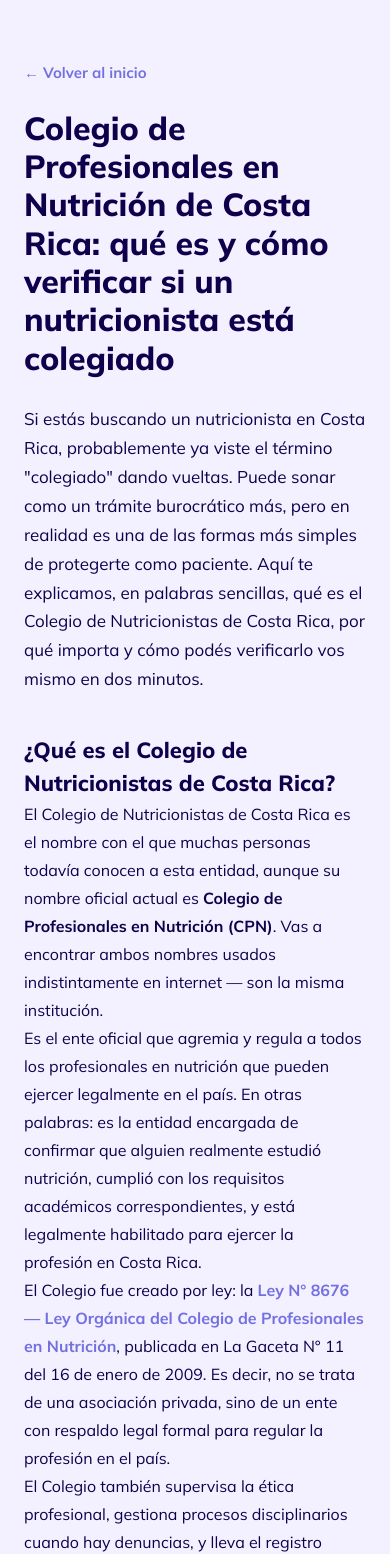
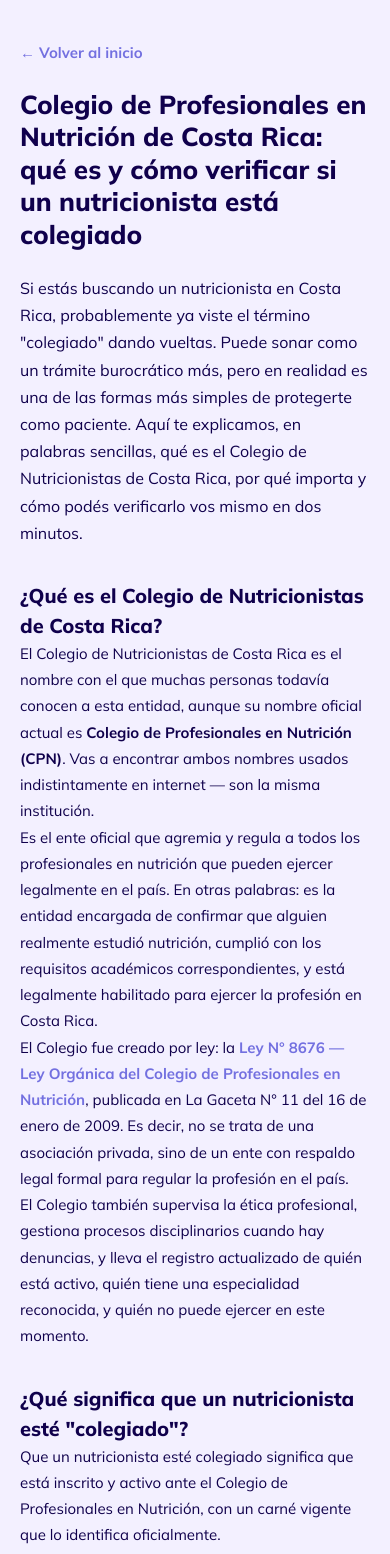
Before and after one commit to Cubujuqui/ncr-directory, a Next.js app: page /colegio-de-nutricionistas-costa-rica in a window 390 px wide. Shown: the top 1554 px of the page. Built offline with nearby package versions, Linux system fonts and the light colour scheme.

Commit message:
migrate colegio page to CSS Modules, mobile-first

```diff
--- /dev/null
+++ b/app/colegio-de-nutricionistas-costa-rica/page.module.css
@@ -0,0 +1,127 @@
+.pagina {
+  min-height: 100vh;
+  background: #F3F0FF;
+  font-family: 'Mulish', system-ui, sans-serif;
+  color: #10004C;
+}
+
+.contenedor {
+  max-width: 780px;
+  margin: 0 auto;
+  padding: 40px 20px;
+}
+
+.volver {
+  color: #7370E0;
+  text-decoration: none;
+  font-weight: 700;
+  font-size: 15px;
+}
+
+.titulo {
+  font-size: 26px;
+  font-weight: 800;
+  margin: 24px 0 8px;
+  line-height: 1.25;
+}
+
+.intro {
+  font-size: 16px;
+  line-height: 1.7;
+  color: #10004C;
+  margin-top: 24px;
+}
+
+.h2 {
+  font-size: 20px;
+  font-weight: 800;
+  margin-top: 34px;
+}
+
+.h3 {
+  font-size: 17px;
+  font-weight: 700;
+  margin-top: 22px;
+}
+
+.parrafo {
+  font-size: 15px;
+  line-height: 1.75;
+}
+
+.enlaceExterno {
+  color: #7370E0;
+  font-weight: 700;
+}
+
+.cajaCta {
+  background: #BFB6FF;
+  border-radius: 18px;
+  padding: 22px;
+  margin-top: 40px;
+}
+
+.cajaCtaTitulo {
+  font-size: 20px;
+  font-weight: 800;
+  margin: 0 0 10px;
+}
+
+.cajaCtaTexto {
+  font-size: 15px;
+  line-height: 1.7;
+  margin: 0 0 20px;
+}
+
+.botonCta {
+  display: inline-flex;
+  background: #7370E0;
+  color: #ffffff;
+  padding: 12px 26px;
+  border-radius: 999px;
+  text-decoration: none;
+  font-weight: 800;
+  font-size: 15px;
+}
+
+@media (min-width: 768px) {
+  .contenedor {
+    padding: 60px 24px;
+  }
+
+  .titulo {
+    font-size: 32px;
+  }
+
+  .intro {
+    font-size: 17px;
+    margin-top: 28px;
+  }
+
+  .h2 {
+    font-size: 22px;
+    margin-top: 40px;
+  }
+
+  .h3 {
+    font-size: 18px;
+    margin-top: 24px;
+  }
+
+  .parrafo {
+    font-size: 16px;
+  }
+
+  .cajaCta {
+    padding: 28px;
+    margin-top: 48px;
+  }
+
+  .cajaCtaTitulo {
+    font-size: 22px;
+  }
+
+  .cajaCtaTexto {
+    font-size: 16px;
+  }
+}
--- a/app/colegio-de-nutricionistas-costa-rica/page.tsx
+++ b/app/colegio-de-nutricionistas-costa-rica/page.tsx
@@ -1,6 +1,7 @@
 import React from 'react';
 import Link from 'next/link';
 import type { Metadata } from 'next';
+import styles from './page.module.css';
 
 export const metadata: Metadata = {
   title: 'Colegio de Nutricionistas de Costa Rica: qué es y cómo verificar',
@@ -10,28 +11,28 @@ export const metadata: Metadata = {
 
 export default function ColegioNutricionistas() {
   return (
-    <div style={{ minHeight: '100vh', background: '#F3F0FF', fontFamily: "'Mulish', system-ui, sans-serif", color: '#10004C' }}>
-      <div style={{ maxWidth: '780px', margin: '0 auto', padding: '60px 24px' }}>
-        <Link href="/" style={{ color: '#7370E0', textDecoration: 'none', fontWeight: 700, fontSize: '15px' }}>
+    <div className={styles.pagina}>
+      <div className={styles.contenedor}>
+        <Link href="/" className={styles.volver}>
           ← Volver al inicio
         </Link>
 
-        <h1 style={{ fontSize: '32px', fontWeight: 800, margin: '24px 0 8px', lineHeight: 1.2 }}>
+        <h1 className={styles.titulo}>
           Colegio de Profesionales en Nutrición de Costa Rica: qué es y cómo verificar si un nutricionista está colegiado
         </h1>
 
-        <p style={{ fontSize: '17px', lineHeight: 1.7, color: '#10004C', marginTop: '28px' }}>
+        <p className={styles.intro}>
           Si estás buscando un nutricionista en Costa Rica, probablemente ya viste el término &quot;colegiado&quot; dando vueltas. Puede sonar como un trámite burocrático más, pero en realidad es una de las formas más simples de protegerte como paciente. Aquí te explicamos, en palabras sencillas, qué es el Colegio de Nutricionistas de Costa Rica, por qué importa y cómo podés verificarlo vos mismo en dos minutos.
         </p>
 
-        <h2 style={{ fontSize: '22px', fontWeight: 800, marginTop: '40px' }}>¿Qué es el Colegio de Nutricionistas de Costa Rica?</h2>
-        <p style={{ fontSize: '16px', lineHeight: 1.75 }}>
+        <h2 className={styles.h2}>¿Qué es el Colegio de Nutricionistas de Costa Rica?</h2>
+        <p className={styles.parrafo}>
           El Colegio de Nutricionistas de Costa Rica es el nombre con el que muchas personas todavía conocen a esta entidad, aunque su nombre oficial actual es <strong>Colegio de Profesionales en Nutrición (CPN)</strong>. Vas a encontrar ambos nombres usados indistintamente en internet — son la misma institución.
         </p>
-        <p style={{ fontSize: '16px', lineHeight: 1.75 }}>
+        <p className={styles.parrafo}>
           Es el ente oficial que agremia y regula a todos los profesionales en nutrición que pueden ejercer legalmente en el país. En otras palabras: es la entidad encargada de confirmar que alguien realmente estudió nutrición, cumplió con los requisitos académicos correspondientes, y está legalmente habilitado para ejercer la profesión en Costa Rica.
         </p>
-<p style={{ fontSize: '16px', lineHeight: 1.75 }}>
+        <p className={styles.parrafo}>
           {'El Colegio fue creado por ley: la '}
           {React.createElement(
             'a',
@@ -39,60 +40,58 @@ export default function ColegioNutricionistas() {
               href: 'http://www.pgrweb.go.cr/scij/Busqueda/Normativa/Normas/nrm_texto_completo.aspx?param2=NRTC&nValor1=1&nValor2=64716&strTipM=TC',
               target: '_blank',
               rel: 'noopener noreferrer',
-              style: { color: '#7370E0', fontWeight: 700 },
+              className: styles.enlaceExterno,
             },
             'Ley N° 8676 — Ley Orgánica del Colegio de Profesionales en Nutrición'
           )}
           {', publicada en La Gaceta N° 11 del 16 de enero de 2009. Es decir, no se trata de una asociación privada, sino de un ente con respaldo legal formal para regular la profesión en el país.'}
-        </p>        <p style={{ fontSize: '16px', lineHeight: 1.75 }}>
+        </p>
+        <p className={styles.parrafo}>
           El Colegio también supervisa la ética profesional, gestiona procesos disciplinarios cuando hay denuncias, y lleva el registro actualizado de quién está activo, quién tiene una especialidad reconocida, y quién no puede ejercer en este momento.
         </p>
 
-        <h2 style={{ fontSize: '22px', fontWeight: 800, marginTop: '40px' }}>¿Qué significa que un nutricionista esté &quot;colegiado&quot;?</h2>
-        <p style={{ fontSize: '16px', lineHeight: 1.75 }}>
+        <h2 className={styles.h2}>¿Qué significa que un nutricionista esté &quot;colegiado&quot;?</h2>
+        <p className={styles.parrafo}>
           Que un nutricionista esté colegiado significa que está inscrito y activo ante el Colegio de Profesionales en Nutrición, con un carné vigente que lo identifica oficialmente.
         </p>
-        <p style={{ fontSize: '16px', lineHeight: 1.75 }}>
+        <p className={styles.parrafo}>
           Para vos como paciente, esto se traduce en algo muy concreto: estás ante alguien que completó una formación universitaria reconocida en nutrición, cumplió los trámites de incorporación, y está bajo la supervisión de un ente profesional que puede intervenir si algo sale mal.
         </p>
-        <p style={{ fontSize: '16px', lineHeight: 1.75 }}>
+        <p className={styles.parrafo}>
           Si una persona no aparece como colegiada activa, conviene verificar el motivo antes de contratar sus servicios. El registro puede mostrar estados como Activo, Suspendido, Desincorporado o Colegiatura Especial — y un estado distinto a &quot;Activo&quot; no siempre significa lo mismo: puede tratarse de alguien recién graduado que aún no completó su incorporación, alguien suspendido por morosidad (falta de pago de cuotas), alguien que renunció voluntariamente al Colegio, u otra situación administrativa. En cualquier caso, es información que vale la pena conocer antes de poner tu salud en manos de alguien.
         </p>
 
-        <h2 style={{ fontSize: '22px', fontWeight: 800, marginTop: '40px' }}>Cómo verificar si un nutricionista está colegiado</h2>
-        <p style={{ fontSize: '16px', lineHeight: 1.75 }}>
+        <h2 className={styles.h2}>Cómo verificar si un nutricionista está colegiado</h2>
+        <p className={styles.parrafo}>
           La buena noticia es que esta verificación es pública y gratuita. Así podés hacerla:
         </p>
 
-        <h3 style={{ fontSize: '18px', fontWeight: 700, marginTop: '24px' }}>Paso 1: Conseguí el nombre completo o el número de carné</h3>
-        <p style={{ fontSize: '16px', lineHeight: 1.75 }}>
+        <h3 className={styles.h3}>Paso 1: Conseguí el nombre completo o el número de carné</h3>
+        <p className={styles.parrafo}>
           Cualquiera de los dos te sirve para buscar. El número de carné es el más preciso, porque hay nombres y apellidos repetidos.
         </p>
 
-        <h3 style={{ fontSize: '18px', fontWeight: 700, marginTop: '24px' }}>Paso 2: Buscá el buscador oficial de colegiados del CPN</h3>
-        <p style={{ fontSize: '16px', lineHeight: 1.75 }}>
+        <h3 className={styles.h3}>Paso 2: Buscá el buscador oficial de colegiados del CPN</h3>
+        <p className={styles.parrafo}>
           El Colegio mantiene un buscador público donde podés filtrar por estado: Activo, Colegiatura Especial, Desincorporado o Suspendido. Ahí podés buscar por nombre, apellido o número de carné. La forma más fácil de encontrarlo es buscar en Google &quot;búsqueda de colegiados CPN&quot; o &quot;estado de colegiatura CPN Costa Rica&quot; — el Colegio ha migrado de dominio más de una vez, así que una búsqueda directa es más confiable que un enlace fijo.
         </p>
 
-        <h3 style={{ fontSize: '18px', fontWeight: 700, marginTop: '24px' }}>Paso 3: Revisá el estado</h3>
-        <p style={{ fontSize: '16px', lineHeight: 1.75 }}>
+        <h3 className={styles.h3}>Paso 3: Revisá el estado</h3>
+        <p className={styles.parrafo}>
           Lo que te interesa ver es que el estado diga <strong>&quot;Activo&quot;</strong>. Si aparece como suspendido, desincorporado, o simplemente no aparece en la búsqueda, es una señal para hacer más preguntas antes de agendar una consulta.
         </p>
 
-        <h3 style={{ fontSize: '18px', fontWeight: 700, marginTop: '24px' }}>Paso 4: Si tenés dudas, contactá directamente al Colegio</h3>
-        <p style={{ fontSize: '16px', lineHeight: 1.75 }}>
+        <h3 className={styles.h3}>Paso 4: Si tenés dudas, contactá directamente al Colegio</h3>
+        <p className={styles.parrafo}>
           Para casos específicos o dudas sobre el proceso, el Colegio también atiende consultas directas a través de sus canales oficiales de contacto.
         </p>
 
-        <div style={{ background: '#BFB6FF', borderRadius: '18px', padding: '28px', marginTop: '48px' }}>
-          <h2 style={{ fontSize: '22px', fontWeight: 800, margin: '0 0 10px' }}>Buscá nutricionistas colegiados en Nutricionistas en Costa Rica</h2>
-          <p style={{ fontSize: '16px', lineHeight: 1.7, margin: '0 0 20px' }}>
+        <div className={styles.cajaCta}>
+          <h2 className={styles.cajaCtaTitulo}>Buscá nutricionistas colegiados en Nutricionistas en Costa Rica</h2>
+          <p className={styles.cajaCtaTexto}>
             En nuestro directorio reunimos información pública de nutricionistas activos registrados ante el Colegio de Profesionales en Nutrición, para que puedas buscar por especialidad, ubicación y modalidad de atención — sin tener que hacer vos mismo la verificación desde cero cada vez.
           </p>
-          <Link
-            href="/directorio"
-            style={{ display: 'inline-flex', background: '#7370E0', color: '#ffffff', padding: '12px 26px', borderRadius: '999px', textDecoration: 'none', fontWeight: 800, fontSize: '15px' }}
-          >
+          <Link href="/directorio" className={styles.botonCta}>
             Ver el directorio
           </Link>
         </div>
```
